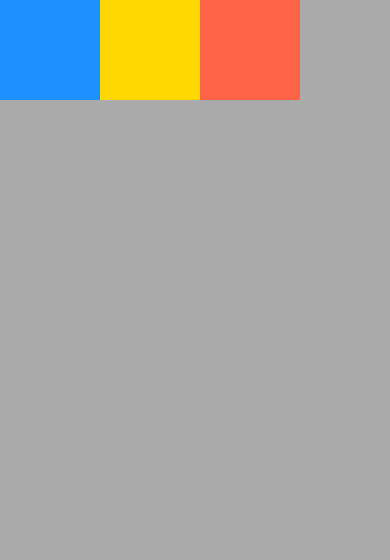
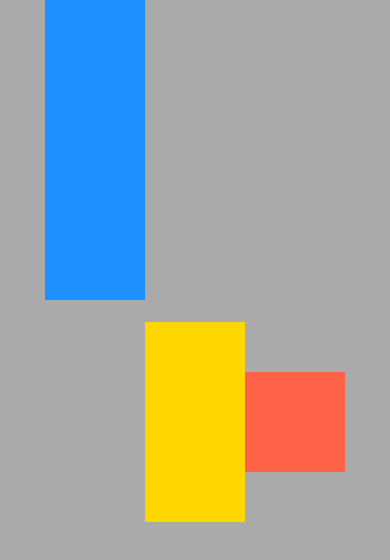
Before and after one commit to Micang23/react-demo, a React Native app: screen / in a window 390 px wide. Shown: the top 560 px of the page. Built offline with nearby package versions, Linux system fonts and the light colour scheme.

Commit message:
justtifyContent, alignItems and alignSelf

```diff
--- a/App.js
+++ b/App.js
@@ -10,17 +10,20 @@ export default function App() {
     <View style={{
       backgroundColor: "#aaa",
       flex: 1,
-      flexDirection: "row"
+      flexDirection: "row",
+      justifyContent: "center",
+      alignItems: "center"
     }}>
       <View style={{
         backgroundColor: "dodgerblue",
         width: 100,
-        height: 100
+        height: 300,
+        alignSelf: "flex-start"
       }}/>
       <View style={{
         backgroundColor: "gold",
         width: 100,
-        height: 100
+        height: 200
       }}/>
       <View style={{
         backgroundColor: "tomato",
```
